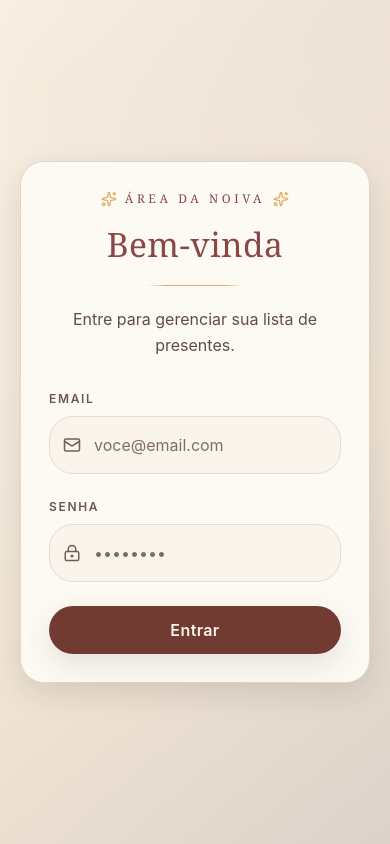
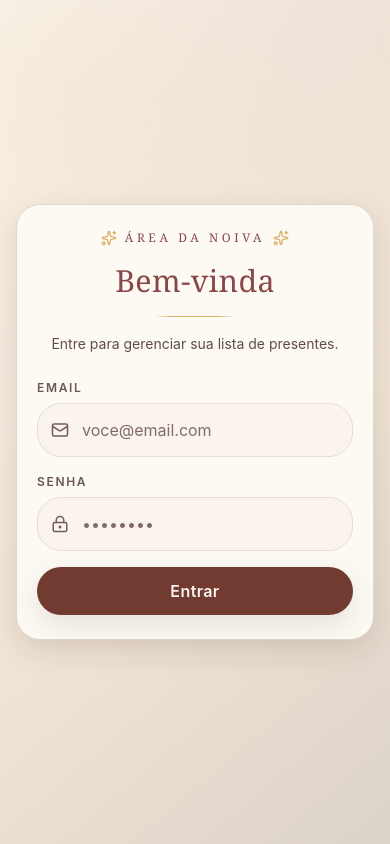
Before and after one commit to mglucena121/cha-de-cozinha, a React (Vite) app: page /login in a window 390 px wide. Built offline with nearby package versions, Linux system fonts and the light colour scheme; no server answers.

Commit message:
Style: Ajustando a pagina de login para remover o scroll em tela de celular

```diff
--- a/src/pages/LoginPage.jsx
+++ b/src/pages/LoginPage.jsx
@@ -62,20 +62,20 @@ function LoginPage() {
   }
 
   return (
-    <div className="min-h-screen flex items-center justify-center px-5 py-8 md:py-12">
-      <div className="w-full max-w-lg animate-fade-up">
-        <div className="bg-card border border-border rounded-3xl elegant-shadow p-7 sm:p-8 md:p-10 flex flex-col">
-          <div className="text-center mb-8">
+    <div className="min-h-[100dvh] overflow-hidden flex items-center justify-center px-4 py-4 sm:px-5 sm:py-6 md:py-12">
+      <div className="w-full max-w-md animate-fade-up">
+        <div className="bg-card border border-border rounded-3xl elegant-shadow px-5 py-6 sm:px-7 sm:py-7 md:p-9 flex flex-col max-h-[calc(100dvh-2rem)] sm:max-h-none">
+          <div className="text-center mb-6 sm:mb-8">
             <div className="inline-flex items-center gap-2 text-gold mb-4">
               <Sparkles className="h-4 w-4" />
               <span className="font-serif text-xs uppercase tracking-[0.3em] text-wine">área da noiva</span>
               <Sparkles className="h-4 w-4" />
             </div>
-            <h1 className="text-[2.1rem] md:text-4xl font-serif text-wine leading-tight">
+            <h1 className="text-[1.9rem] sm:text-[2.1rem] md:text-4xl font-serif text-wine leading-tight">
               {mode === 'signin' ? 'Bem-vinda' : 'Criar conta'}
             </h1>
-            <div className="gold-divider my-5 mx-auto w-24" />
-            <p className="font-sans text-base md:text-lg text-[color:var(--foreground)] max-w-sm mx-auto leading-relaxed opacity-80">
+            <div className="gold-divider my-4 sm:my-5 mx-auto w-20 sm:w-24" />
+            <p className="font-sans text-sm sm:text-base md:text-lg text-[color:var(--foreground)] max-w-sm mx-auto leading-relaxed opacity-80">
               {mode === 'signin'
                 ? 'Entre para gerenciar sua lista de presentes.'
                 : 'Crie sua conta de administradora.'}
@@ -83,9 +83,9 @@ function LoginPage() {
           </div>
 
           <div className="flex-1 flex flex-col justify-center">
-            <form onSubmit={handleSubmit} className="space-y-6 md:space-y-7">
+            <form onSubmit={handleSubmit} className="space-y-4 sm:space-y-6 md:space-y-7">
               <div>
-                <label className="font-sans text-[12px] md:text-[13px] font-semibold uppercase tracking-[0.14em] text-[color:var(--foreground)] opacity-75 mb-2 block">
+                <label className="font-sans text-[12px] md:text-[13px] font-semibold uppercase tracking-[0.14em] text-[color:var(--foreground)] opacity-75 mb-1.5 sm:mb-2 block">
                   Email
                 </label>
                 <div className="relative">
@@ -95,14 +95,14 @@ function LoginPage() {
                     required
                     value={email}
                     onChange={(e) => setEmail(e.target.value)}
-                    className="font-sans w-full pl-11 pr-4 py-4 text-base md:text-lg rounded-3xl bg-background border border-input focus:outline-none focus:ring-2 focus:ring-gold/40 focus:border-gold/60 placeholder:text-[color:var(--muted-foreground)] placeholder:opacity-90 transition"
+                    className="font-sans w-full pl-11 pr-4 py-3.5 text-base md:text-lg rounded-3xl bg-background border border-input focus:outline-none focus:ring-2 focus:ring-gold/40 focus:border-gold/60 placeholder:text-[color:var(--muted-foreground)] placeholder:opacity-90 transition"
                     placeholder="voce@email.com"
                   />
                 </div>
               </div>
 
               <div>
-                <label className="font-sans text-[12px] md:text-[13px] font-semibold uppercase tracking-[0.14em] text-[color:var(--foreground)] opacity-75 mb-2 block">
+                <label className="font-sans text-[12px] md:text-[13px] font-semibold uppercase tracking-[0.14em] text-[color:var(--foreground)] opacity-75 mb-1.5 sm:mb-2 block">
                   Senha
                 </label>
                 <div className="relative">
@@ -113,7 +113,7 @@ function LoginPage() {
                     minLength={6}
                     value={password}
                     onChange={(e) => setPassword(e.target.value)}
-                    className="font-sans w-full pl-11 pr-4 py-4 text-base md:text-lg rounded-3xl bg-background border border-input focus:outline-none focus:ring-2 focus:ring-gold/40 focus:border-gold/60 placeholder:text-[color:var(--muted-foreground)] placeholder:opacity-90 transition"
+                    className="font-sans w-full pl-11 pr-4 py-3.5 text-base md:text-lg rounded-3xl bg-background border border-input focus:outline-none focus:ring-2 focus:ring-gold/40 focus:border-gold/60 placeholder:text-[color:var(--muted-foreground)] placeholder:opacity-90 transition"
                     placeholder="••••••••"
                   />
                 </div>
```
